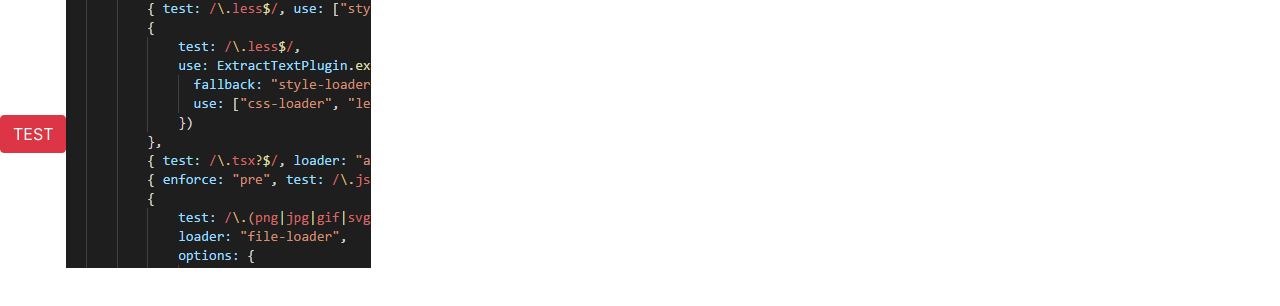
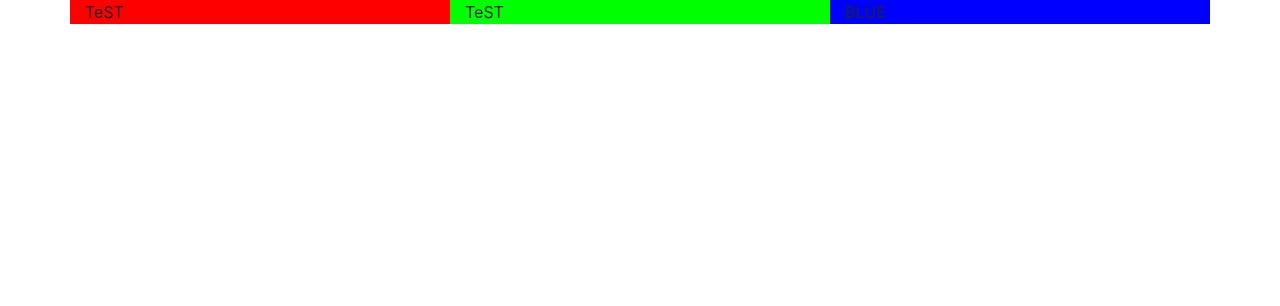
Before and after one commit to susickypavel/web-schoolproject-cv, a React app: page / in a window 1280 px wide. Shown: the top 306 px of the page. Built offline with nearby package versions, Linux system fonts and the light colour scheme.

Commit message:
- Added few styles via bootstrap to setup grid

```diff
--- /dev/null
+++ b/src/components/homepage.component.tsx
@@ -0,0 +1,23 @@
+import * as React from "react";
+
+interface IProps {
+
+}
+
+export  default class extends React.Component<IProps> {
+    render() {
+        return(
+            <div className="row">
+                <div className="col-sm red">
+                    TeST
+                </div>
+                <div className="col-sm lime">
+                    TeST
+                </div>
+                <div className="col-sm blue">
+                    BLUE
+                </div>
+            </div>
+        );
+    }
+}
--- a/src/components/index.component.tsx
+++ b/src/components/index.component.tsx
@@ -2,24 +2,16 @@ import * as React from "react";
 import { BrowserRouter, Route, Switch, Link } from "react-router-dom";
 
 /* Components */
+import Homepage from "./homepage.component";
 
 export default class Index extends React.Component {
     render() {
         return(
             <BrowserRouter>
                 <Switch>
-                    <Route path="/" component={Example}/>
+                    <Route path="/" component={Homepage}/>
                 </Switch>
             </BrowserRouter>
         );
     }
 }
-
-const Example = () => {
-    return(
-        <div>
-            <button className="btn btn-danger">TEST</button>
-            <img src={require("../assets/test.png")} alt="test"/>
-        </div>
-    );
-};
--- a/src/style/main.less
+++ b/src/style/main.less
@@ -0,0 +1,15 @@
+.btn-danger {
+    color: yellow;
+}
+
+.red {
+    background: red;
+}
+
+.lime {
+    background: lime;
+}
+
+.blue {
+    background: blue;
+}
```
Also changed, not shown: src/index.ejs.
